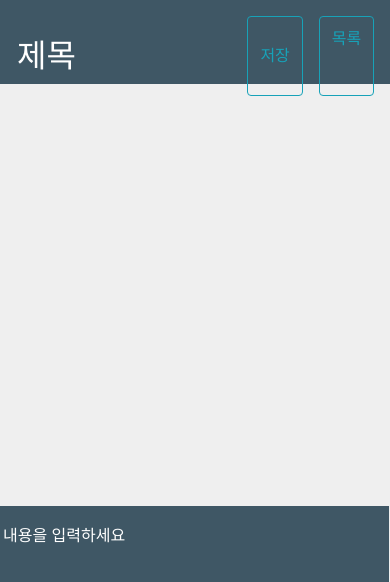
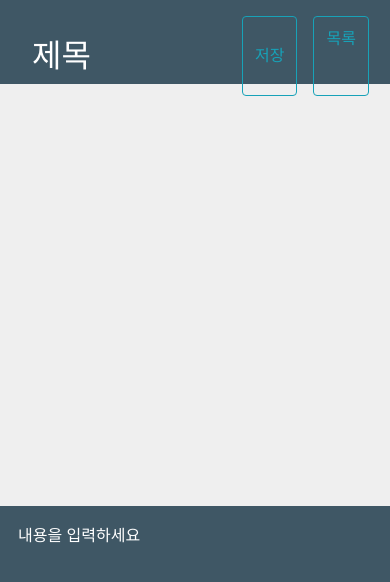
Before and after one commit to dosReady/dlog-express-es6, a Vue app in the folder frontend/: page /#/logline/add in a window 390 px wide. Shown: the top 582 px of the page. Built offline with nearby package versions, Linux system fonts and the light colour scheme.

Commit message:
등록하기 헤더 반응형웹 적용

```diff
--- a/frontend/src/components/LogLineForm.vue
+++ b/frontend/src/components/LogLineForm.vue
@@ -121,12 +121,27 @@ export default {
 }
 @media (min-width: 890px ) {
     .logline-header > input {
-        width: calc(90% - 80px)
+        width: calc(93% - 80px)
     }
 }
 @media (max-width: 889px ) {
     .logline-header > input {
-        width: calc(80% - 80px);
+        width: calc(90% - 80px);
+    }
+}
+@media (max-width: 625px ) {
+    .logline-header > input {
+        width: calc(87% - 80px);
+    }
+}
+@media (max-width: 488px ) {
+    .logline-header > input {
+        width: calc(84% - 80px);
+    }
+}
+@media (max-width: 402px ) {
+    .logline-header > input {
+        width: calc(81% - 80px);
     }
 }
 
@@ -138,7 +153,7 @@ export default {
 }
 .preview-content {
     padding: 1rem;
-    width: 98%;
+    width: 100%;
     height: 50vh;
     background-color: transparent!important;
     color: black!important;
@@ -149,11 +164,10 @@ export default {
     background-color: #3F5765;
     padding: 1rem;
     height: 40vh;
-    margin-right: 1rem;
 }
 textarea {
     width: 100%;
-    height: 98%;
+    height: 100%;
     border: none;
     background-color: transparent;
     color: white;
--- a/frontend/src/components/layouts/default/DefaultLayout.vue
+++ b/frontend/src/components/layouts/default/DefaultLayout.vue
@@ -1,5 +1,5 @@
 <template>
-    <div class="row">
+    <div class="default-layout">
  <!--        <div class="leftmenu col p-0">
             <nav class='navbar mt-5 px-0'>
                 <ul class="nav flex-column w-100 m-0">
@@ -12,7 +12,7 @@
                 </ul>
             </nav>
         </div> -->
-        <router-view class="rightcontent"></router-view>
+        <router-view class="content"></router-view>
     </div>
 </template>
 
@@ -23,13 +23,12 @@ export default {
 </script>
 
 <style scoped>
-.row {
-    height: 100vh
+.default-layout {
+    width: 100vw;
+    height: 100vh;
+    padding: 0!important;
 }
-.leftmenu {
-    background-color: #2B3A42
-}
-.rightcontent {
+.content {
     background-color:  #EFEFEF
 }
 .nav-item {
```
